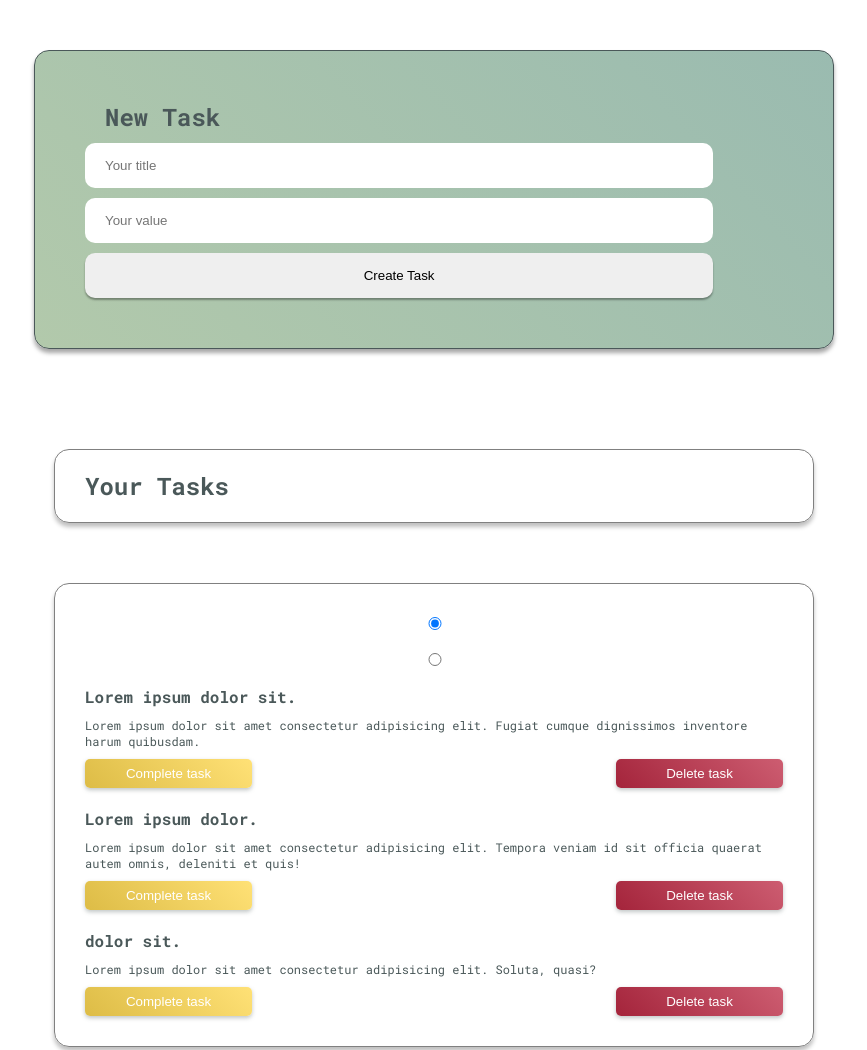
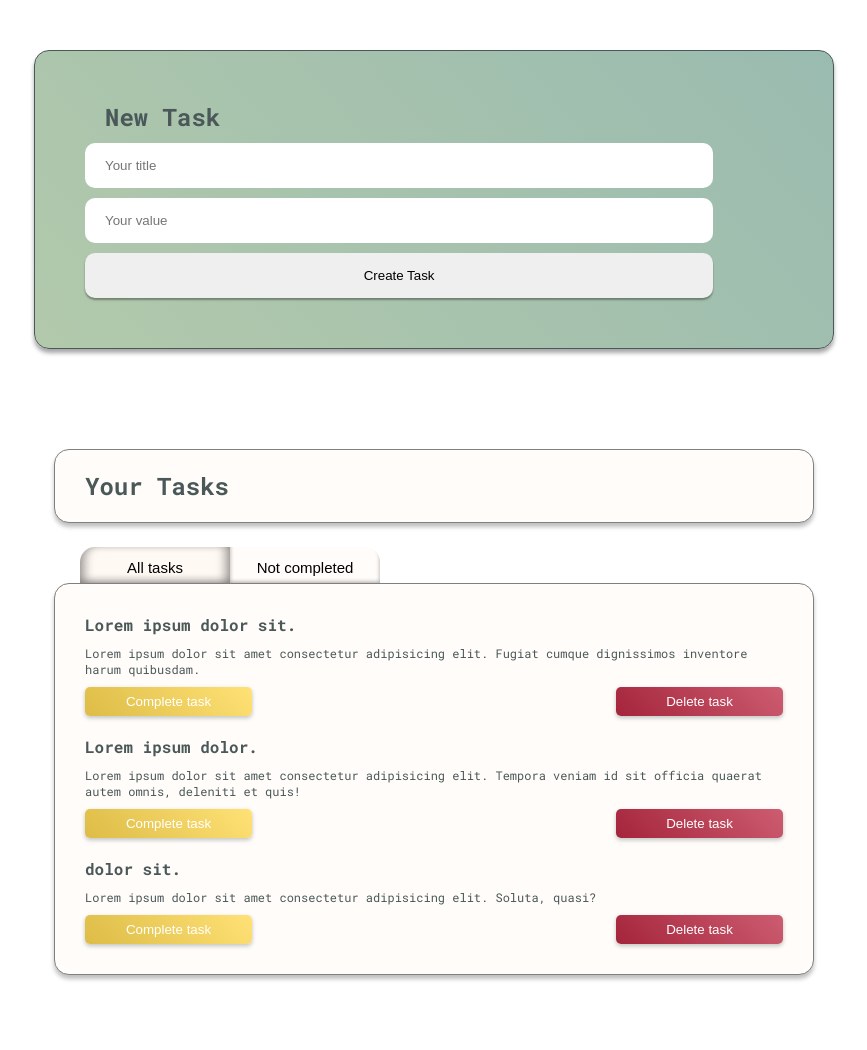
Before and after one commit to EleevAzret/TaskManager, a website: page src/index.html in a window 1280 px wide. Shown: the top 1050 px of the page, without its empty margins (206-1073 px from the left). Drawn offline with nearby package versions, Linux system fonts and the light colour scheme; files that its build step writes are made by us from their sources.

Commit message:
ready fold functional and styles

```diff
--- a/src/index.html
+++ b/src/index.html
@@ -20,8 +20,8 @@
     <div class="tasks">
       <h2 class="title tasks__title">Your Tasks</h2>
       <ul class="tasks__list" id="list">
-        <input type="radio" name="tasks" id="allTasks" checked>
-        <input type="radio" name="tasks" id="notCompletedTasks">
+        <input type="radio" name="tasks" id="allTasks" checked class="radioBtn radioBtn_allTasks">
+        <input type="radio" name="tasks" id="notCompletedTasks" class="radioBtn radioBtn_notCompletedTasks">
         <span class="tasks__none" id="none">You dont have tasks</span>
       </ul>
     </div>
--- a/src/js/script.js
+++ b/src/js/script.js
@@ -40,8 +40,8 @@ let tasksArr = [
   form.addEventListener('submit', onFormSubmit);
   list.addEventListener('click', deleteItem);
   list.addEventListener('click', checkComplete);
-  notCompleteTasksRadio.addEventListener('change', sortByNotComplete);
-  allTasksRadio.addEventListener('change', sortByNotComplete);
+  notCompleteTasksRadio.addEventListener('change', sortTasks);
+  allTasksRadio.addEventListener('change', sortTasks);
 
   //transform array of tasks in object for simply work
   function transformArrInObj(arr) {
@@ -183,14 +183,15 @@ let tasksArr = [
     }
   };
 
-  function sortByNotComplete() {
+  function sortTasks(event) {
     if(!this.checked) return;
 
     let tasks = list.querySelectorAll('.item');
 
     tasks.forEach(e => {
       if(taskObj[e.dataset.id].completed) {
-        e.classList.toggle('hide');
+        if(event.target.id === 'notCompletedTasks') e.classList.add('hide');
+        if(event.target.id === 'allTasks') e.classList.remove('hide');
       }
     })
   }
--- a/src/styles/base.scss
+++ b/src/styles/base.scss
@@ -11,6 +11,8 @@ body {
   padding: 0 2rem;
   font-family: $roboto-mono;
   color: $gray;
+  position: relative;
+  z-index: -10;
 }
 
 h1, h2, h3, h4, h5, p {
@@ -22,4 +24,6 @@ h1, h2, h3, h4, h5, p {
   max-width: 80rem;
   margin: 0 auto;
   padding: 5rem 0;
+  position: relative;
+  z-index: -10;
 }
--- a/src/styles/components/btn.scss
+++ b/src/styles/components/btn.scss
@@ -18,3 +18,51 @@
     box-shadow: 0 .3rem .3rem rgba(black, .35);
   }
 }
+
+.radioBtn {
+  position: absolute;
+  top: -4rem;
+  width: 15rem;
+  height: 4rem;
+  z-index: -1;
+
+  &:checked {
+    &::after {
+      box-shadow: inset .5rem -.4rem 1rem rgba(black, .35), inset -.5rem -.4rem 1rem rgba(black, .35);
+      background-color: darken($white, 1);
+    }
+  }
+
+  &_notCompletedTasks {
+    left: 17rem;
+
+    &::after {
+      content: "Not completed";
+      border-top-right-radius: 1.5rem;
+    }
+  }
+
+  &_allTasks {
+    left: 2rem;
+
+    &::after {
+      content: "All tasks";
+      border-top-left-radius: 1.5rem;
+    }
+  }
+
+  &::after {
+    width: 15rem;
+    height: 4rem;
+    background-color: $white;
+    position: absolute;
+    top: 0;
+    left: 0;
+    display: flex;
+    justify-content: center;
+    align-items: center;
+    font-size: 1.5rem;
+    box-shadow: inset 0 -.5rem .4rem rgba(black, .35);
+    pointer-events: none;
+  }
+}
--- a/src/styles/list.scss
+++ b/src/styles/list.scss
@@ -3,6 +3,8 @@
 
   display: grid;
   grid-gap: 5rem;
+  position: relative;
+  z-index: -5;
 
   &__title {
     border: .01rem solid gray;
@@ -10,13 +12,16 @@
     padding: 2rem 0 2rem 3rem;
     box-shadow: 0 .4rem .4rem rgba(black, .25);
     margin-left: 0;
+    background-color: $white;
   }
 
   &__list {
     list-style-type: none;
-    padding-left: 2rem;
     display: grid;
     grid-gap: 2rem;
+
+    position: relative;
+    background-color: $white;
 
     border: .01rem solid gray;
     border-radius: 1.5rem;
@@ -38,22 +43,6 @@
   grid-template-rows: repeat(3, min-content);
   grid-template-columns: repeat(4, 1fr);
   grid-gap: 1rem;
-
-  &.done {
-    .item__title, .item__text {
-      text-decoration: line-through;
-    }
-
-    .item__action {
-      &_completed {
-        background: gray;
-      }
-    }
-  }
-
-  &.hide {
-    display: none;
-  }
 
   &__title {
     grid-column: 1 / -1;
@@ -93,4 +82,20 @@
       grid-column: 1;
     }
   }
+
+  &.done {
+    .item__title, .item__text {
+      text-decoration: line-through;
+    }
+
+    .item__action {
+      &_completed {
+        background: gray;
+      }
+    }
+  }
+
+  &.hide {
+    display: none;
+  }
 }
--- a/src/styles/vars.scss
+++ b/src/styles/vars.scss
@@ -1,6 +1,7 @@
 $roboto-mono: 'Roboto Mono', monospace;
 
 $gray: #4A5859;
+$white: #fffcf9;
 
 @mixin media-s {
   @media only screen and (max-width: 400px) {
```
Also changed, not shown: dist/index.html, dist/js/script.js, dist/styles/main.css.
